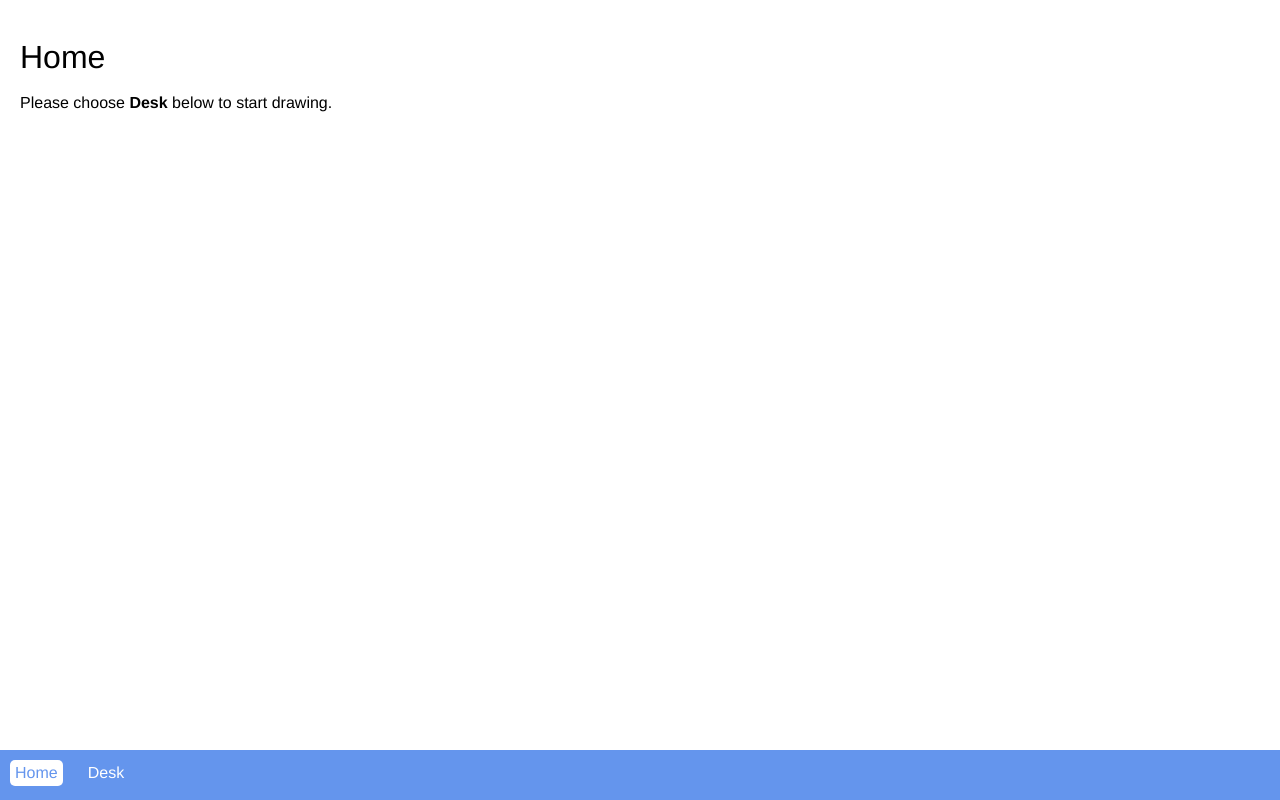
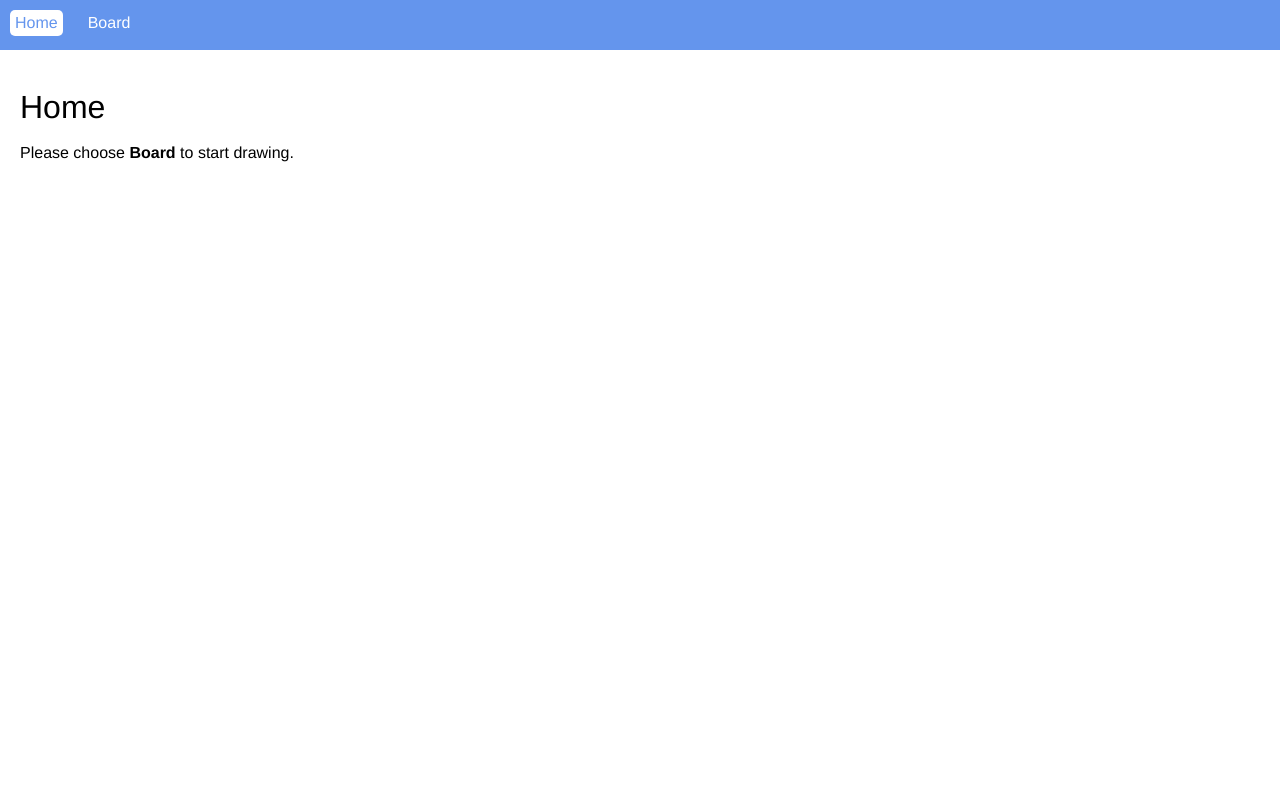
Before and after one commit to erhangundogan/flovv, a React app: page / in a window 1280 px wide. Built offline with nearby package versions, Linux system fonts and the light colour scheme.

Commit message:
upgrade deps

```diff
--- a/src/components/App/default.css
+++ b/src/components/App/App.css
@@ -1,7 +1,7 @@
 .navigation-bar {
   position: fixed;
   left: 0;
-  bottom: 0;
+  top: 0;
   right: 0;
   background-color: cornflowerblue;
   z-index: 1;
--- a/src/components/App/App.js
+++ b/src/components/App/App.js
@@ -1,7 +1,7 @@
 import React from 'react';
 import { Router, Link } from '@reach/router';
-import { Home, Desk } from '@components';
-import './default.css';
+import { Home, Board } from '@components';
+import './App.css';
 
 const NavLink = (props) => (
   <Link
@@ -16,12 +16,12 @@ const App = () => {
       <div className="navigation-bar">
         <nav className="navigation">
           <NavLink to="/">Home</NavLink>
-          <NavLink to="desk">Desk</NavLink>
+          <NavLink to="board">Board</NavLink>
         </nav>
       </div>
       <Router className="container">
         <Home path="/" />
-        <Desk path="desk" />
+        <Board path="board" />
       </Router>
     </>
   );
--- a/src/components/Desk/default.css
+++ b/src/components/Board/Board.css
@@ -1,4 +1,4 @@
-.desk {
+.board {
   width: 100%;
   overflow: hidden;
   background-color: rgb(255, 255, 255);
--- a/src/components/Desk/Desk.js
+++ b/src/components/Board/Board.js
@@ -3,9 +3,9 @@ import useDrawer from '@hooks/useDrawer';
 import useDraggable from '@hooks/useDraggable';
 import { DrawingContext, drawingReducer, initialDrawingState } from '@context/Drawing';
 import { Drawer, BoundingBoxSelector, ToolsPanel } from '@components';
-import './default.css';
+import './Board.css';
 
-const Desk = () => {
+const Board = () => {
   const [state, dispatch] = useReducer(drawingReducer, initialDrawingState);
   const {
     desk: { id: deskId },
@@ -38,7 +38,7 @@ const Desk = () => {
           onMouseDown={ onMouseDown }
           onMouseMove={ onMouseMove }
           onMouseUp={ onMouseUp }
-          className="desk"
+          className="board"
           tabIndex="0"
           preserveAspectRatio="xMidYMid meet"
         >
@@ -52,4 +52,4 @@ const Desk = () => {
   );
 };
 
-export default Desk;
+export default Board;
--- a/src/components/Home/Home.js
+++ b/src/components/Home/Home.js
@@ -1,12 +1,15 @@
 import React from 'react';
-import './default.css';
+import PageContainer from '../PageContainer/PageContainer';
+import './Home.css';
 
 const Home = () => {
   return (
-    <div className="home">
-      <h1>Home</h1>
-      <p>Please choose <strong>Desk</strong> below to start drawing.</p>
-    </div>
+    <PageContainer>
+      <div className="home">
+        <h1>Home</h1>
+        <p>Please choose <strong>Board</strong> to start drawing.</p>
+      </div>
+    </PageContainer>
   );
 };
 
--- /dev/null
+++ b/src/components/PageContainer/PageContainer.css
@@ -0,0 +1,3 @@
+.page-container {
+  margin-top: 50px;
+}
--- /dev/null
+++ b/src/components/PageContainer/PageContainer.js
@@ -0,0 +1,12 @@
+import React from 'react';
+import './PageContainer.css';
+
+const PageContainer = ({ children }) => {
+  return (
+    <div className="page-container">
+      {children}
+    </div>
+  );
+};
+
+export default PageContainer;
--- a/src/components/ToolsPanel/default.css
+++ b/src/components/ToolsPanel/ToolsPanel.css
@@ -7,7 +7,7 @@
   position: fixed;
   background: #FFF;
   right: 0;
-  top: 0;
+  top: 50px;
   z-index: 1;
   border-left: solid 1px #ededed;
 }
--- a/src/components/ToolsPanel/ToolsPanel.js
+++ b/src/components/ToolsPanel/ToolsPanel.js
@@ -2,7 +2,7 @@ import React, { useContext } from 'react';
 import { DrawingContext } from '@context/Drawing';
 import useToolsPanel from '@hooks/useToolsPanel';
 import defaultShapes from './shapes';
-import './default.css';
+import './ToolsPanel.css';
 
 const ToolsPanel = ({ onMouseEnter, onMouseLeave }) => {
   const [state, dispatch] = useContext(DrawingContext);
--- a/src/components/index.js
+++ b/src/components/index.js
@@ -1,5 +1,5 @@
 export { default as App } from './App/App';
-export { default as Desk } from './Desk/Desk';
+export { default as Board } from './Board/Board';
 export { default as Home } from './Home/Home';
 export { default as Drawer } from './Drawer/Drawer';
 export { default as ToolsPanel } from './ToolsPanel/ToolsPanel';
--- a/src/context/Drawing/initialDrawingState.js
+++ b/src/context/Drawing/initialDrawingState.js
@@ -1,4 +1,4 @@
-import nanoid from 'nanoid';
+import { nanoid } from 'nanoid';
 
 const initialDrawingState = {
   desk: {
--- a/src/hooks/useDrawer.js
+++ b/src/hooks/useDrawer.js
@@ -1,5 +1,5 @@
 import { useEffect } from 'react';
-import nanoid from 'nanoid';
+import { nanoid } from 'nanoid';
 import defaults from '@constants/defaults';
 import getMousePosition from '@helpers/getMousePosition';
 
--- a/webpack.config.js
+++ b/webpack.config.js
@@ -3,7 +3,7 @@ const HtmlWebpackPlugin = require('html-webpack-plugin');
 const TerserWebpackPlugin = require('terser-webpack-plugin');
 
 module.exports = (env, argv) => {
-  const { mode, host } = argv;
+  const { mode, host = 'localhost' } = argv;
   process.env.NODE_ENV = env || mode;
   const isProduction = process.env.NODE_ENV === 'production';
 
```
Also changed, not shown: package.json (+26 -26 lines), src/components/Home/Home.css (renamed from src/components/Home/default.css), 1 other file.
